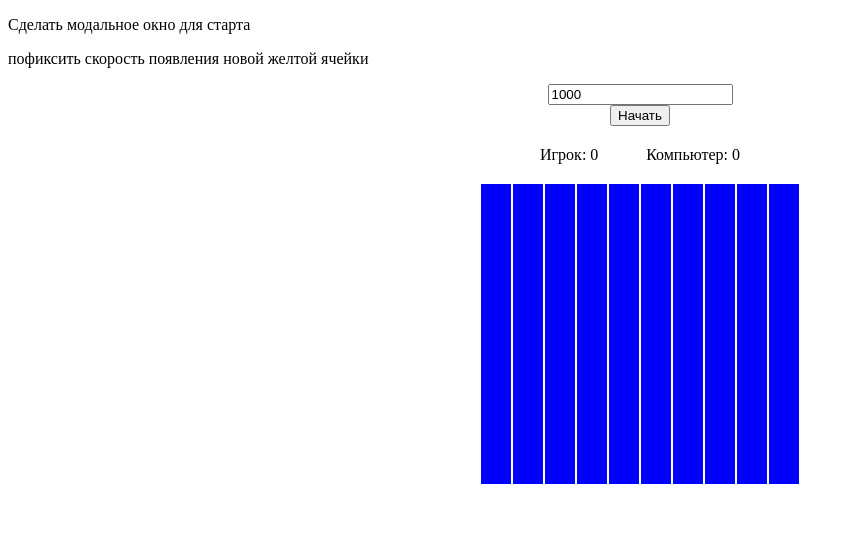
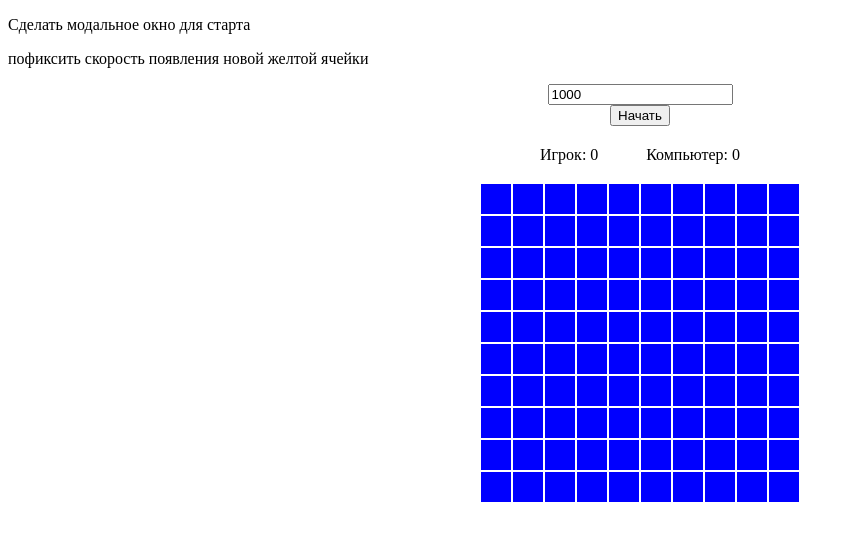
Before and after one commit to IliaDanyuk/mini-game, an Angular app: page / in a window 1280 px wide. Shown: the top 540 px of the page, without its empty margins (0-854 px from the left). Built offline with nearby package versions, Linux system fonts and the light colour scheme.

Commit message:
update cells rendering

```diff
--- a/src/app/mini-game/game.component.html
+++ b/src/app/mini-game/game.component.html
@@ -9,14 +9,12 @@
     <span>Компьютер: {{ computerScore }}</span>
   </div>
   <div class="grid">
-    <div *ngFor="let row of grid; let rowIndex = index" class="row">
-      <div
-        *ngFor="let cell of row; let colIndex = index"
-        class="cell"
-        [ngClass]="cell.color"
-        (click)="handleCellClick(rowIndex, colIndex)"
-      ></div>
-    </div>
+    <div
+      *ngFor="let cell of grid; let i = index"
+      class="cell"
+      [ngClass]="getCellClass(i)"
+      (click)="handleCellClick(i)"
+    ></div>
   </div>
 </div>
 
--- a/src/app/mini-game/game.component.ts
+++ b/src/app/mini-game/game.component.ts
@@ -11,8 +11,10 @@ interface Cell {
   styleUrls: ["./game.component.css"],
 })
 export class GameComponent {
-  grid: Cell[][] = Array.from({ length: 10 }, () =>
-    Array.from({ length: 10 }, () => ({ color: "blue" }))
+  gridSize = 10;
+  grid: { color: string }[] = Array.from(
+    { length: this.gridSize * this.gridSize },
+    () => ({ color: "blue" })
   );
 
   public playerScore = 0;
@@ -38,8 +40,8 @@ export class GameComponent {
     console.log(this.grid);
   }
 
-  handleCellClick(rowIndex: number, colIndex: number) {
-    const cell = this.grid[rowIndex][colIndex];
+  handleCellClick(index: number) {
+    const cell = this.grid[index];
     if (cell.color === "yellow") {
       cell.color = "green";
       this.playerScore++;
@@ -47,11 +49,13 @@ export class GameComponent {
     }
   }
 
+  getCellClass(index: number): string {
+    return this.grid[index].color;
+  }
+
   highlightRandomCell() {
-    // this.resetHighlightedCell();
-    const randomRow = Math.floor(Math.random() * 10);
-    const randomCol = Math.floor(Math.random() * 10);
-    const cell = this.grid[randomRow][randomCol];
+    const randomIndex = Math.floor(Math.random() * this.grid.length);
+    const cell = this.grid[randomIndex];
     cell.color = "yellow";
 
     setTimeout(() => {
@@ -74,11 +78,7 @@ export class GameComponent {
   //   }
 
   resetGrid() {
-    for (const row of this.grid) {
-      for (const cell of row) {
-        cell.color = "blue";
-      }
-    }
+    this.grid.forEach((cell) => (cell.color = "blue"));
   }
 
   checkGameOver() {
```
